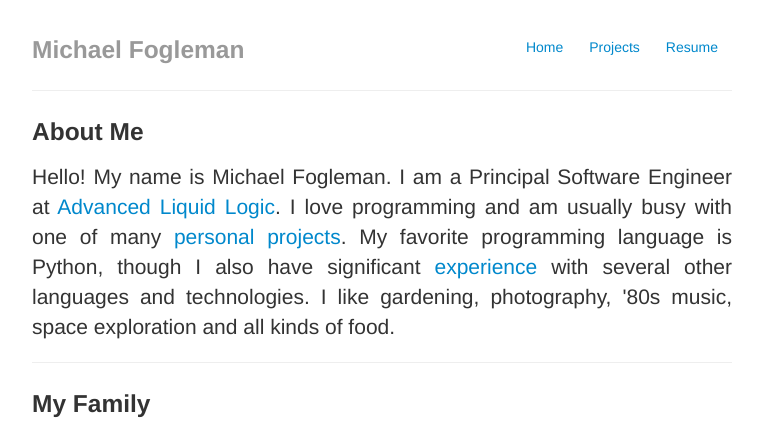
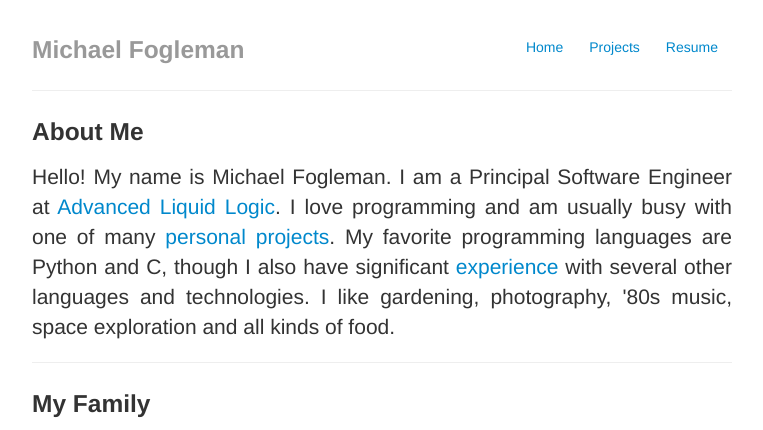
Before and after one commit to fogleman/OldWebsite, a Python web app: template www/templates/index.html in a window 1280 px wide. Shown: the top 430 px of the page, without its empty margins (258-1021 px from the left). Run offline with Jinja, Linux system fonts and the light colour scheme; the template is opened without the code that fills it, so the values that code supplies are empty; some libraries are stand-ins or nearby versions.

Commit message:
updated home page text

```diff
--- a/www/templates/index.html
+++ b/www/templates/index.html
@@ -4,7 +4,7 @@
     <div>
         <h3>About Me</h3>
         <p class="lead" style="text-align: justify;">
-            Hello! My name is Michael Fogleman. I am a Principal Software Engineer at <a href="http://www.liquid-logic.com/">Advanced Liquid Logic</a>. I love programming and am usually busy with one of many <a href="{{ url_for('projects') }}">personal projects</a>. My favorite programming language is Python, though I also have significant <a href="{{ url_for('resume') }}">experience</a> with several other languages and technologies. I like gardening, photography, '80s music, space exploration and all kinds of food.
+            Hello! My name is Michael Fogleman. I am a Principal Software Engineer at <a href="http://www.liquid-logic.com/">Advanced Liquid Logic</a>. I love programming and am usually busy with one of many <a href="{{ url_for('projects') }}">personal projects</a>. My favorite programming languages are Python and C, though I also have significant <a href="{{ url_for('resume') }}">experience</a> with several other languages and technologies. I like gardening, photography, '80s music, space exploration and all kinds of food.
         </p>
     </div>
     <hr>
```
